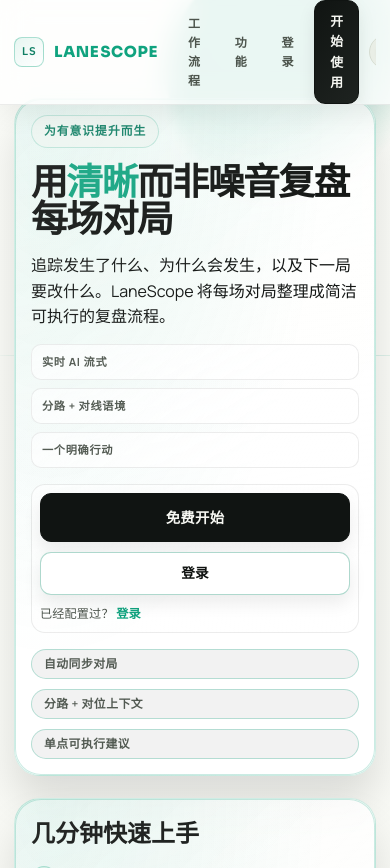
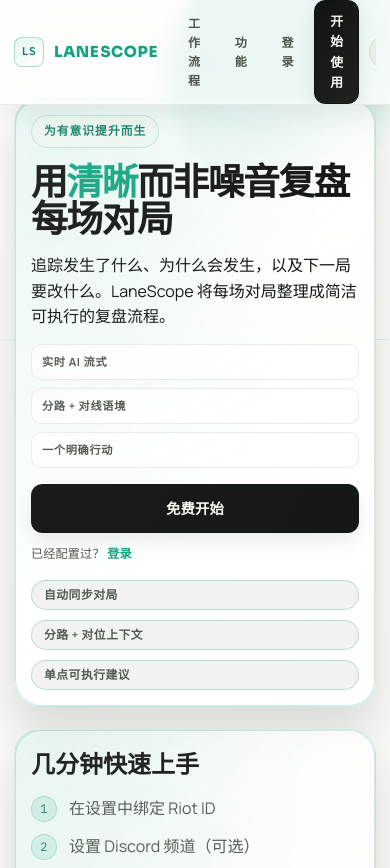
Before and after one commit to yd1008/lol-analyzer, a Flask app: page / in a window 390 px wide. Shown: the top 868 px of the page. Run offline with Flask 3, Linux system fonts and the light colour scheme.

Commit message:
feat: add conflict-safe landing CTA rail for mobile

```diff
--- a/app/static/css/style.css
+++ b/app/static/css/style.css
@@ -742,6 +742,27 @@ textarea:focus-visible {
     gap: 8px;
 }
 
+.hero-cta-rail {
+    display: flex;
+    flex-direction: column;
+    gap: 10px;
+    position: relative;
+}
+
+.hero-cta-rail:focus-within {
+    --hero-cta-ring-offset: 2px;
+}
+
+.hero-cta-rail:focus-within::after {
+    content: "";
+    position: absolute;
+    inset: -2px;
+    border-radius: 14px;
+    border: 2px solid var(--accent);
+    pointer-events: none;
+    box-shadow: 0 0 0 var(--hero-cta-ring-offset) var(--accent-soft);
+}
+
 .signal-row {
     margin-top: 16px;
 }
@@ -755,10 +776,22 @@ textarea:focus-visible {
     letter-spacing: 0.01em;
 }
 
+.hero-cta-rail .hero-primary-cta {
+    font-weight: 700;
+    letter-spacing: 0.01em;
+}
+
+.hero-cta-rail .hero-secondary-cta {
+    border-width: 2px;
+    font-weight: 700;
+    text-wrap: balance;
+}
+
 .hero-tertiary-link {
     color: var(--accent);
     font-weight: 700;
     text-underline-offset: 2px;
+    text-decoration-thickness: 2px;
 }
 
 .hero-token-line {
@@ -3049,17 +3082,21 @@ h4,
 
     .hero-command-strip { grid-template-columns: 1fr; }
     .hero-copy .cta-buttons .btn { width: 100%; }
+    .hero-copy .hero-cta-rail .cta-buttons {
+        width: 100%;
+        gap: 8px;
+    }
+
+    .hero-copy .hero-cta-rail .hero-secondary-cta {
+        display: none;
+    }
+
     .hero-copy .hero-primary-cta,
     .hero-copy .cta-buttons .btn-primary {
         padding: 12px 16px;
         font-size: 0.9rem;
     }
 
-    .hero-copy .hero-secondary-cta,
-    .hero-copy .cta-buttons .btn-secondary {
-        padding: 10px 14px;
-        font-size: 0.85rem;
-    }
     .hero-copy .hero-signal-pill,
     .hero-copy .signal-pill {
         width: 100%;
--- a/app/templates/main/landing.html
+++ b/app/templates/main/landing.html
@@ -19,7 +19,7 @@
                 <span class="hero-command-pill">{{ lt('Role + lane context', '分路 + 对线语境') }}</span>
                 <span class="hero-command-pill">{{ lt('One clear action', '一个明确行动') }}</span>
             </div>
-            <div class="hero-toolbar hero-cta-toolbar">
+            <div class="hero-cta-rail">
                 <div class="cta-buttons hero-mobile-stack">
                     {% if current_user.is_authenticated %}
                         <a href="{{ url_for('dashboard.index') }}" class="btn btn-primary hero-primary-cta" aria-describedby="landing-cta-support">{{ lt('Open Dashboard', '打开仪表盘') }}</a>
```
Also changed, not shown: tests/test_routes.py (+1 -0 lines).
